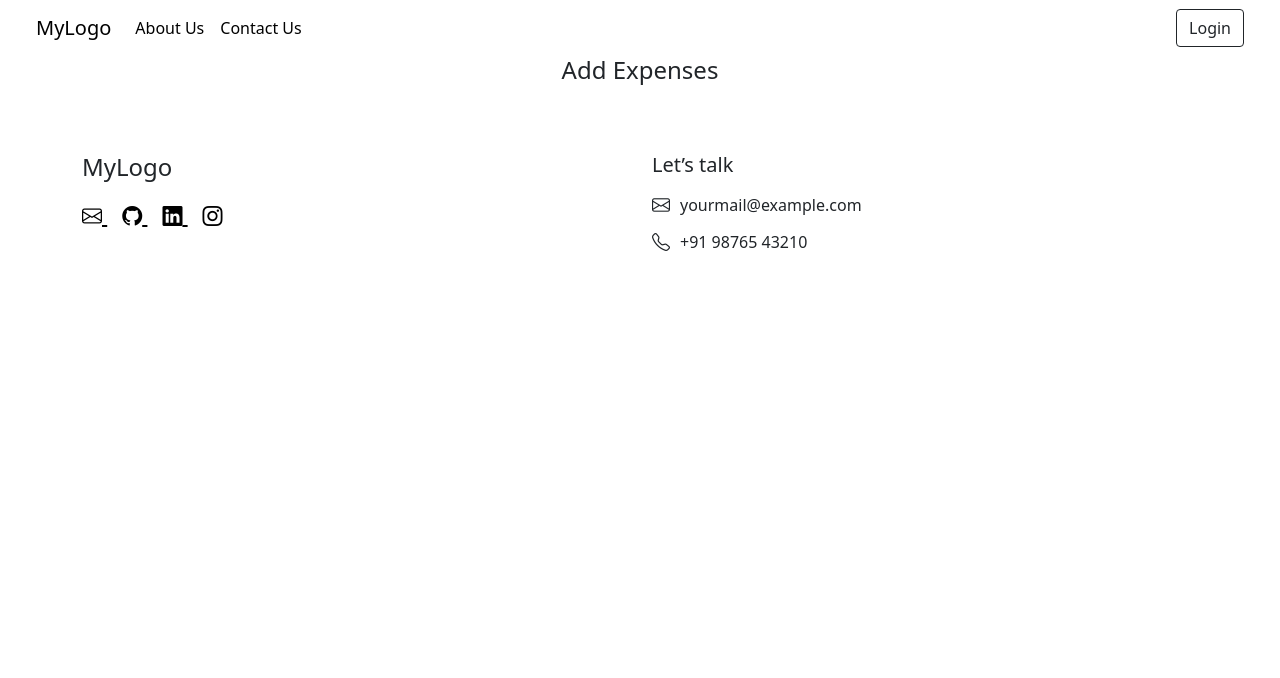
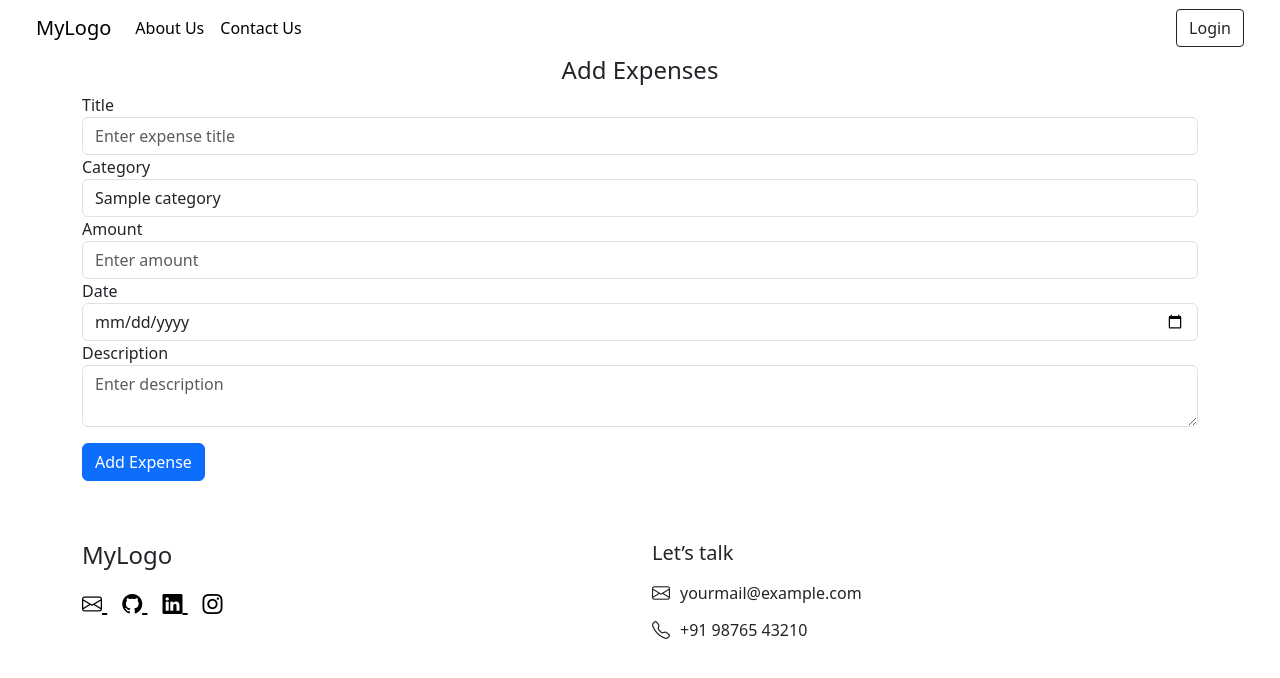
Before and after one commit to coderpravin/Expenes-Track-User, a Django app: template project/templates/user_profile/add_user_expenses.html in a window 1280 px wide. Shown: the top 678 px of the page. Run offline with Django 5.2, Linux system fonts and the light colour scheme; the template is opened without the code that fills it: values that come from a table or form of the project are taken from there, others are empty; tables that the repository leaves empty hold one stand-in row (values such as "Sample post").

Commit message:
The newBranch created the form

```diff
--- a/project/templates/user_profile/add_user_expenses.html
+++ b/project/templates/user_profile/add_user_expenses.html
@@ -8,5 +8,47 @@
 {% endblock %}
 
 {% block content %}
-    <h4 class="text-center">Add Expenses </h4>
+<div class="container">
+    <h4 class="text-center">Add Expenses</h4>
+
+    <form method="POST" action="">
+        {% csrf_token %}
+
+
+        <div class="form-group">
+            <label for="title">Title</label>
+            <input type="text" name="title" id="title" class="form-control" placeholder="Enter expense title" required>
+        </div>
+
+        <div class="form-group">
+            <label for="category">Category</label>
+            <select name="category" id="category" class="form-control" required>
+                {% for cat in categories %}
+                <option value="{{ cat.id }}">{{ cat.name }}</option>
+                {% endfor %}
+            </select>
+        </div>
+
+        <div class="form-group">
+            <label for="amount">Amount</label>
+            <input type="number" step="0.01" name="amount" id="amount" class="form-control" placeholder="Enter amount"
+                required>
+        </div>
+
+        <div class="form-group">
+            <label for="date">Date</label>
+            <input type="date" name="date" id="date" class="form-control" required>
+        </div>
+
+        <div class="form-group">
+            <label for="description">Description</label>
+            <textarea name="description" id="description" class="form-control"
+                placeholder="Enter description"></textarea>
+        </div>
+
+        <button type="submit" class="btn btn-primary mt-3">Add Expense</button>
+    </form>
+
+
+</div>
 {% endblock %}
```
